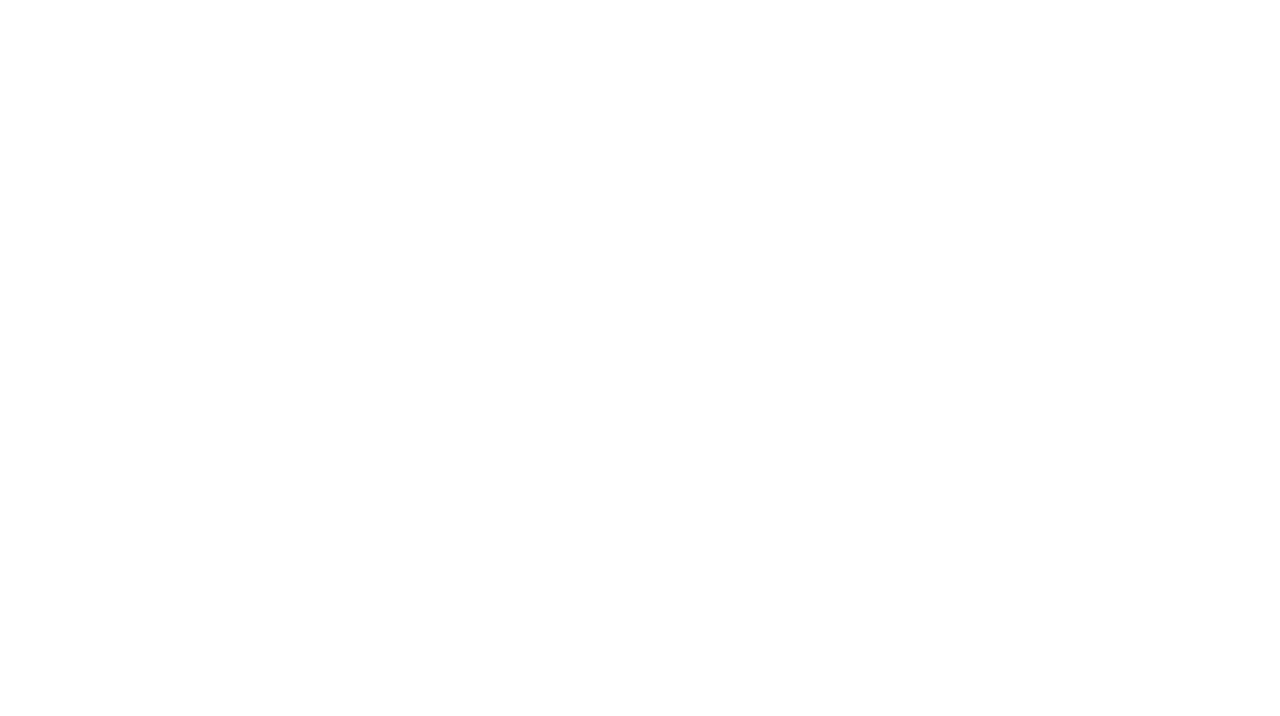
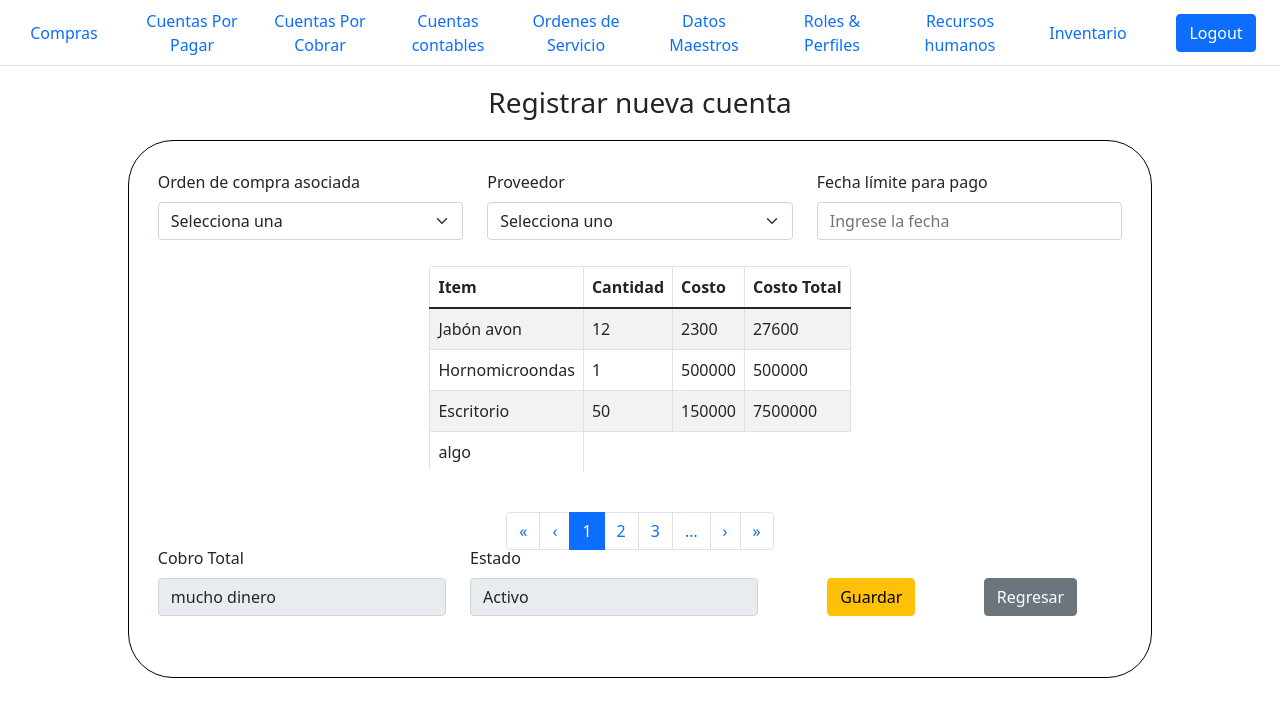
Before and after one commit to davidneitor185/erp_uv, a React (Create React App) app: page /cuentasporpagar/crear in a window 1280 px wide. Before the commit this address had no page. Shown: the top 716 px of the page. Built offline with nearby package versions, Linux system fonts and the light colour scheme.

Commit message:
Cambios en navbar-tablaSi. Full front no backend

```diff
--- a/src/view/Rutas.js
+++ b/src/view/Rutas.js
@@ -3,9 +3,9 @@ import Login from "./Login/Login";
 import UserState from "../User/UserState";
 import Solicitudes from "./solicitudes/Solicitudes";
 import CrearSoli from "./solicitudes/CrearSoli";
-
 import Ordenes_compra from './ordenes_compra/ordenes_compra';
 import CuentasPorPagar from "./cuentas_por_pagar/CuentasPorPagar";
+import CrearCuentasxPagar from "./cuentas_por_pagar/CrearCuentasxPagar";
 
 
 
@@ -20,7 +20,7 @@ function Rutas() {
             <Route path="/principal/crearsolicitud" element={<CrearSoli />}/>
             <Route path="/principal/ordenes_compra" element={<Ordenes_compra />}/>
             <Route path="/cuentasporpagar" element={<CuentasPorPagar />}/>
-
+            <Route path="/cuentasporpagar/crear" element={<CrearCuentasxPagar />}/>
           </Routes>
         </Router>
       </UserState>
--- a/src/view/componentes/Navbar.js
+++ b/src/view/componentes/Navbar.js
@@ -3,8 +3,8 @@ import React from 'react';
 import { Button, Nav } from 'react-bootstrap';
 
 const Navbar = () => {
-  return <div style={{ paddingLeft: 25, paddingRight: 25, marginTop: 30 }}>
-    <Nav justify variant="tabs" defaultActiveKey="/home">
+  return <div style={{ display:"flex", flexDirection:"row" }}>
+    <Nav bg="light" justify variant="tabs" defaultActiveKey="/home" style={{ alignItems:"center" }}>
       <Nav.Item>
         <Nav.Link href="/principal">Compras</Nav.Link>
       </Nav.Item>
--- a/src/view/componentes/Paginas.js
+++ b/src/view/componentes/Paginas.js
@@ -3,7 +3,7 @@ import { Pagination } from "react-bootstrap";
 
 const Paginas = () => {
   return (
-    <div style={{ display: "flex", justifyContent: "center", marginTop: 40 }}>
+    <div style={{ display: "flex", justifyContent: "center", marginTop:40 }}>
       <Pagination>
         <Pagination.First />
         <Pagination.Prev />
--- a/src/view/componentes/TablaSI.js
+++ b/src/view/componentes/TablaSI.js
@@ -14,16 +14,34 @@ export const TablaSI = ({titulos, datos, tipo}) => {
 
   return (
     <div
-      style={{
-        margin: "5%",
+      classname = "tablaSi-content"
+      style={ tipo === "cuentaxpdetalle" ? {
+        display: "flex",
+        flexDirection: "column",
+        alignItems: "center",
+        width: "890px",
+        height: "300px",
+        maxWidth: "890px",
+        maxHeight: "300px",
+        margin: "1%",
+        borderRadius: "45px",
+      } : {
+        display: "flex",
+        flexDirection: "column",
+        alignItems:"center",
+        width: "890px",
+        height: "350px",
+        maxWidth: "890px",
+        maxHeight: "350px",
+        margin: "3%",
         padding: "5%",
         border: "0.5px solid black",
         borderRadius: "45px",
-      }}
+      } }
     >
-      <div style={{borderRadius:4}}>
+      <div style={{borderRadius:4, maxHeight:"290px", overflowY:"scroll"}}>
 
-        <Table striped bordered hover>
+        <Table striped bordered hover responsive>
           <thead>
             <tr>
               { titulos.map((titulo, index) => {
@@ -33,7 +51,7 @@ export const TablaSI = ({titulos, datos, tipo}) => {
           </thead>
           <tbody>
             {tipo && datos && datos.map((dato) => {
-              if(tipo =="solicitudes"){
+              if(tipo === "solicitudes"){
                 return (
                   <tr>
                     {dato.map((datico, index) => {
@@ -42,10 +60,10 @@ export const TablaSI = ({titulos, datos, tipo}) => {
                     <td><ModalVerSoli/></td>
                   </tr>
                 );
-              }else if(tipo == "cuentasxpagar"){
+              }else if(tipo === "cuentasxpagar"){
                 return (
                   <tr>
-                    {dato.map((datico, index) => {
+                    { dato.map((datico, index) => {
                       return <td key={index}>{datico}</td>;
                     })}
                     <td>
@@ -53,6 +71,14 @@ export const TablaSI = ({titulos, datos, tipo}) => {
                       <VerDetalleCuentas />
                       <PagarCuenta />
                       </td>
+                  </tr>
+                );
+              }else if(tipo === "cuentaxpdetalle"){
+                return (
+                  <tr>
+                    { dato.map((datico, index) => {
+                      return <td key={index}>{datico}</td>;
+                    })}
                   </tr>
                 );
               }
--- /dev/null
+++ b/src/view/cuentas_por_pagar/CrearCuentasxPagar.js
@@ -0,0 +1,98 @@
+import React from "react";
+import { useState } from "react";
+import { TablaSI } from "../componentes/TablaSI";
+import Navbar from "../componentes/Navbar";
+import { Button, Form, Row, Col } from "react-bootstrap";
+import { Link } from "react-router-dom";
+
+const CrearCuentasxPagar = () => {
+    const [datos, setDatos] = useState({
+        nombre: "",
+        cantidad: "",
+        costo:"",
+        costoT:"",
+        orden: "",
+        proveedor: "",
+    });
+
+
+    const titulos = [
+     "Item", "Cantidad", "Costo", "Costo Total"
+    ];
+
+    //Debo de traerlos según la orden de compra
+    const data = [[ "Jabón avon", "12", "2300", "27600"], [ "Hornomicroondas", "1", "500000", "500000"],
+    ["Escritorio", "50", "150000", "7500000"], ["algo"], ["algo"], ["algo"]];
+
+    const tipo = "cuentaxpdetalle";
+
+    const handleInputChange = (event) => {
+        setDatos({
+            ...datos,
+            [event.target.name]: event.target.value
+        });
+    };
+
+    return (
+        <div className="contePpal" style={{ display: "flex", flexDirection: "column", alignItems: "center" }}>
+            <Navbar />
+            <div style={{ marginTop: 20 }}>
+                <h3>Registrar nueva cuenta</h3>
+            </div>
+            <div style={{
+                 alignItems: "center",
+                  width: "80%",
+                  margin: "1%",
+                  padding: "1%",
+                  border: "0.5px solid black",
+                  borderRadius: "45px" }}>
+                <Form className="form rounded p-4 p-sm-3">
+                    <Form.Group as={Row} className="mb-3" controlId="primera_linea" >
+                        <Col className="mb-3">
+                            <Form.Label>Orden de compra asociada</Form.Label>
+                            <Form.Select name="orden" onChange={handleInputChange} >
+                                <option>Selecciona una</option>
+                                <option>Orden 1</option>
+                                <option>Orden 2</option>
+                                <option>Orden 3</option>
+                            </Form.Select>
+                        </Col>
+                        <Col className="mb-3">
+                            <Form.Label>Proveedor</Form.Label>
+                            <Form.Select name="proveedor" onChange={handleInputChange} >
+                                <option>Selecciona uno</option>
+                                <option>Proveedor 1</option>
+                                <option>Proveedor 2</option>
+                                <option>Proveedor 3</option>
+                            </Form.Select>
+                        </Col>
+                        <Col className="mb-3">
+                            <Form.Label>Fecha límite para pago</Form.Label>
+                            <Form.Control placeholder="Ingrese la fecha" name="fecha" onChange={handleInputChange} />
+                        </Col>
+                        <div style={{ display:"flex", justifyContent:"center", height: "290px" }}>
+                            <TablaSI titulos={titulos} datos={data} tipo={tipo} />
+                        </div>
+                        <Col className="mb-3">
+                                <Form.Label>Cobro Total</Form.Label>
+                                <Form.Control value="mucho dinero" name="fecha" disabled/>
+                        </Col>
+                        <Col className="mb-3">
+                                <Form.Label>Estado</Form.Label>
+                                <Form.Control value="Activo" name="fecha" disabled/>
+                        </Col>
+                        <Col className="mb-3">
+                            <div style={{ display:"flex", flexDirection:"row", justifyContent:"space-between", width:"250px", margin: "32px 45px 0"}}>
+                                <Button type="btn" variant="warning">Guardar</Button>
+                                <Link className="btn btn-secondary" to={"/cuentasporpagar"}>Regresar</Link>
+                            </div>
+                        </Col>
+                    </Form.Group>
+                </Form>
+
+            </div>
+        </div>
+    );
+};
+
+export default CrearCuentasxPagar;
--- a/src/view/cuentas_por_pagar/CuentasPorPagar.js
+++ b/src/view/cuentas_por_pagar/CuentasPorPagar.js
@@ -15,19 +15,19 @@ const CuentasPorPagar = () => {
         "Opciones",
     ];
     const datos = [["177898", "31-01-20-22", "$798.000", "Activo", "No Aplica"],
-    ["177899", "31-01-20-22", "$60.000", "Activo", "No Aplica"]];
+    ["177899", "31-01-20-22", "$60.000", "Activo", "No Aplica"], [], [], [], [], []];
 
     const tipo = "cuentasxpagar";
 
     return (
-        <div>
+        <div classname="ppal-content" style={{ display: "flex", flexDirection: "column", alignItems:"center" }}>
             <Navbar/>
-            <div style={{ display: "flex", justifyContent: "center", marginTop: 40 }}>
+            <div style={{ marginTop: 40 }}>
                 <h3>Cuentas Por Pagar</h3>
             </div>
-            <div>
-                <Form>
-                    <Form.Group as={Row} style={{ justifyContent: "center" }}>
+            <div style={{ alignItems: "center",width:"100%"}}>
+                <Form className="form rounded p-4 p-sm-3">
+                    <Form.Group as={Row} style={{ justifyContent: "center", }}>
                         <Col sm="3">
                             <FormControl
                                 placeholder="🔍   Search..."
@@ -35,19 +35,18 @@ const CuentasPorPagar = () => {
                                 aria-describedby="basic-addon1"
                             />
                         </Col>
-                        <Col sm="1" style={{ width: "4%" }}>
+                        <Col sm="1" style={{ width: "5%" }}>
                             <Button variant="secondary">🔍</Button>
                         </Col>
                         <Col sm="1">
-                            <Link className="btn btn-secondary" to={"/cuentasporpagar/crearcuenta"}>➕</Link>
+                            <Link className="btn btn-secondary" to={"/cuentasporpagar/crear"}>➕</Link>
                         </Col>
                     </Form.Group>
                 </Form>
+                <div style={{ margin: "0 210px" }}>
+                <TablaSI titulos={titulos} datos={datos} tipo={tipo} />
+              </div>
             </div>
-            <div style={{ justifyContent: "center", margin: "0 250px" }}>
-                <TablaSI titulos={titulos} datos={datos} tipo={tipo} />
-            </div>
-
             </div>
             );
 };
--- a/src/view/cuentas_por_pagar/ModalPagar.css
+++ /dev/null
@@ -1,3 +0,0 @@
-.tituloModPagar{
-    position:relative;
-};
--- a/src/view/cuentas_por_pagar/PagarCuenta.js
+++ b/src/view/cuentas_por_pagar/PagarCuenta.js
@@ -6,7 +6,7 @@ import { FormControl, Button, Form, Row, Col } from "react-bootstrap";
 
 import Tooltip from 'react-bootstrap/Tooltip';
 import OverlayTrigger from 'react-bootstrap/OverlayTrigger';
-import "./ModalPagar.css";
+import "./ModuloCxP.css";
 
 const PagarCuenta = (nombreC) =>{
         const [fullscreen, setFullscreen] = useState(true);
--- a/src/view/cuentas_por_pagar/VerDetalleCuentas.js
+++ b/src/view/cuentas_por_pagar/VerDetalleCuentas.js
@@ -2,7 +2,7 @@ import React from "react";
 import { useState } from "react";
 import { TablaSI } from "../componentes/TablaSI";
 import Modal from 'react-bootstrap/Modal';
-import { FormControl, Button, Form, Row, Col } from "react-bootstrap";
+import { Button, Form, Row, Col } from "react-bootstrap";
 import Tooltip from 'react-bootstrap/Tooltip';
 import OverlayTrigger from 'react-bootstrap/OverlayTrigger';
 
@@ -13,20 +13,14 @@ const VerDetalleCuentas = () =>{
         const [item, setItem] = useState([
           //Aquí va algo
         ]);
-
-    const tipo = "algo";
+    const tipo = "cuentaxpdetalle";
 
     const titulos = [
-        "Identificación",
-        "Fecha Límite",
-        "Valor A Pagar",
-        "Estado",
-        "Recibo",
-        "Opciones",
+        "No.", "Item", "Cantidad", "Costo", "Costo Total"
     ];
 
-    const datos = [["177898", "31-01-20-22", "$798.000", "Activo", "No Aplica"],
-    ["177899", "31-01-20-22", "$60.000", "Activo", "No Aplica"]];
+    const items = [ ["177898", "31-01-2022", "$798.000", "Activo", "No Aplica"],
+    ["177899", "31-01-2022", "$60.000", "Activo", "No Aplica"], ["algo"], ["algo"], ["algo"]];
 
         const setModal = (valor) => {
           setShow(valor);
@@ -52,53 +46,56 @@ const VerDetalleCuentas = () =>{
       ><Button className="me-2" variant="outline-dark" size="sm" onClick={() => setModal(true)}>
                 🔍
               </Button></OverlayTrigger>
-            <Modal show={show} fullscreen={fullscreen} onHide={() => setModal(false)}>
+            <Modal
+            show={show}
+            backdrop="static"
+            keyboard={false}
+            size="lg"
+            aria-labelledby="contained-modal-title-vcenter"
+            onHide={() => setModal(false)}
+            centered>
               <Modal.Header closeButton>
-                <Modal.Title>Detalles</Modal.Title>
+                <Modal.Title>Ver Detalles</Modal.Title>
               </Modal.Header>
               <Modal.Body>
+              <div className="tituloDetacxp">
+                    <h3>Detalles de cuentas por pagar</h3>
+                    </div>
+              <div
+            style={{
+            margin: "0%",
+            padding: "1%",
+            border: "0.5px solid black",
+            borderRadius: "45px",
+            height: "530px"
+          }} >
               <Form className="form rounded p-4 p-sm-3">
-                    <div className="tituloModPagar">
-                    <h3>Detalles de las cuentas por pagar</h3>
-                    </div>
                         <Form.Group as={Row} className="mb-3" controlId="primera_linea" >
                           <Col>
                               <Form.Label>Orden de compra asociada</Form.Label>
-                              <Form.Select name="ordenA" >
-                              <option>Orden 1</option>
-                              <option>Orden 2</option>
-                              <option>Orden 3</option>
-                            </Form.Select>
+                              <Form.Control placeholder="Orden Compra" name="orden" onChange={handleInputChange}/>
                           </Col>
                           <Col>
-                          <Form.Label>Proveedor</Form.Label>
-                            <Form.Select name="proveedor">
-                              <option>Proveedor 1</option>
-                              <option>Proveedor 2</option>
-                              <option>Proveedor 3</option>
-                            </Form.Select>
+                            <Form.Label>Proveedor</Form.Label>
+                            <Form.Control placeholder="Provedorcito" name="proveedor" onChange={handleInputChange}/>
                           </Col>
                           <Col>
-                          <Form.Label>Fecha límite para realizar el pago</Form.Label>
-                          <Form.Control placeholder="Ingrese la fecha" name="fecha" onChange={handleInputChange}/>
+                            <Form.Label>Fecha límite para pago</Form.Label>
+                            <Form.Control placeholder="Ingrese la fecha" name="fecha" onChange={handleInputChange}/>
                           </Col>
-                        </Form.Group>
-                        <Form.Group as={Row} className="mb-3" controlId="saldo" >
-                          <Col>
-                              <Form.Label>Saldo a pagar</Form.Label>
-                              <Form.Control placeholder="$" name="saldo" onChange={handleInputChange}/>
-                              <Form.Text className="text-muted">
-                                Cuenta a pagar: "Ejemplo"
-                              </Form.Text>
-                          </Col>
-                          <Col style={{ marginLeft:"50px"}}>
-                            <Button variant="success" style={{ marginTop: "30px"}}>Realizar Pago</Button>
-                            <Button variant="secondary" style={{ marginTop: "30px", marginLeft: "60px"}} onClick={() => setModal(false)}>Cancelar</Button>
-                          </Col>
+                      <div style={{ display: "flex", flexDirection: "column", alignItems: "center", height: "320px", maxHeight: "320px", marginTop:10 }}>
+                        <TablaSI titulos={titulos} datos={items} tipo={tipo} />
+                      </div>
+                      <Col>
+                        <Form.Label>Estado</Form.Label>
+                        <Form.Control placeholder="?" name="estado" onChange={handleInputChange} />
+                      </Col>
+                      <Col>
+                        <Form.Label>Número recibo de pago</Form.Label>
+                        <Form.Control placeholder="no." name="recibo" onChange={handleInputChange} />
+                      </Col>
                         </Form.Group>
                   </Form>
-              <div style={{ justifyContent: "center", margin: "0 250px" }}>
-                <TablaSI titulos={titulos} datos={item} tipo={tipo} />
               </div>
               </Modal.Body>
             </Modal>
```
Also changed, not shown: src/view/cuentas_por_pagar/ModuloCxP.css (added, +12 -0 lines), src/view/componentes/Table/TablaSI.css (line endings or trailing spaces), 1 other file (tests, documents, lock files or other folders).
